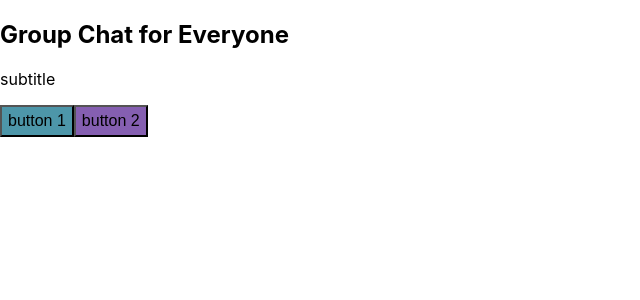
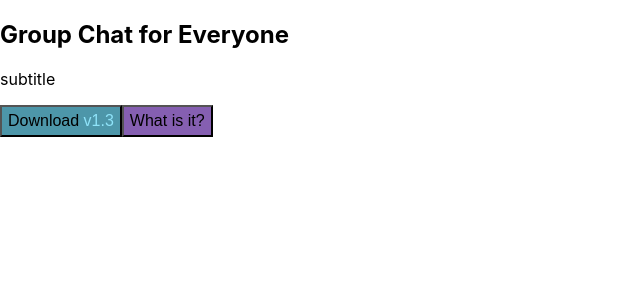
Before and after one commit to dialectrical/meet-landing-page, a React (Create React App) app: page / in a window 1280 px wide. Shown: the top 300 px of the page, without its empty margins (0-640 px from the left). Built offline with nearby package versions, Linux system fonts and the light colour scheme.

Commit message:
feat: add Hero StyledButton text

```diff
--- a/src/components/Hero.js
+++ b/src/components/Hero.js
@@ -9,8 +9,10 @@ export const Hero = () => {
       <div>
         <h2>Group Chat for Everyone</h2>
         <p>subtitle</p>
-        <StyledButton theme={primaryButton}>button 1</StyledButton>
-        <StyledButton theme={secondaryButton}>button 2</StyledButton>
+        <StyledButton theme={primaryButton}>
+          Download <span>v1.3</span>
+        </StyledButton>
+        <StyledButton theme={secondaryButton}>What is it?</StyledButton>
       </div>
     </section>
   );
```
